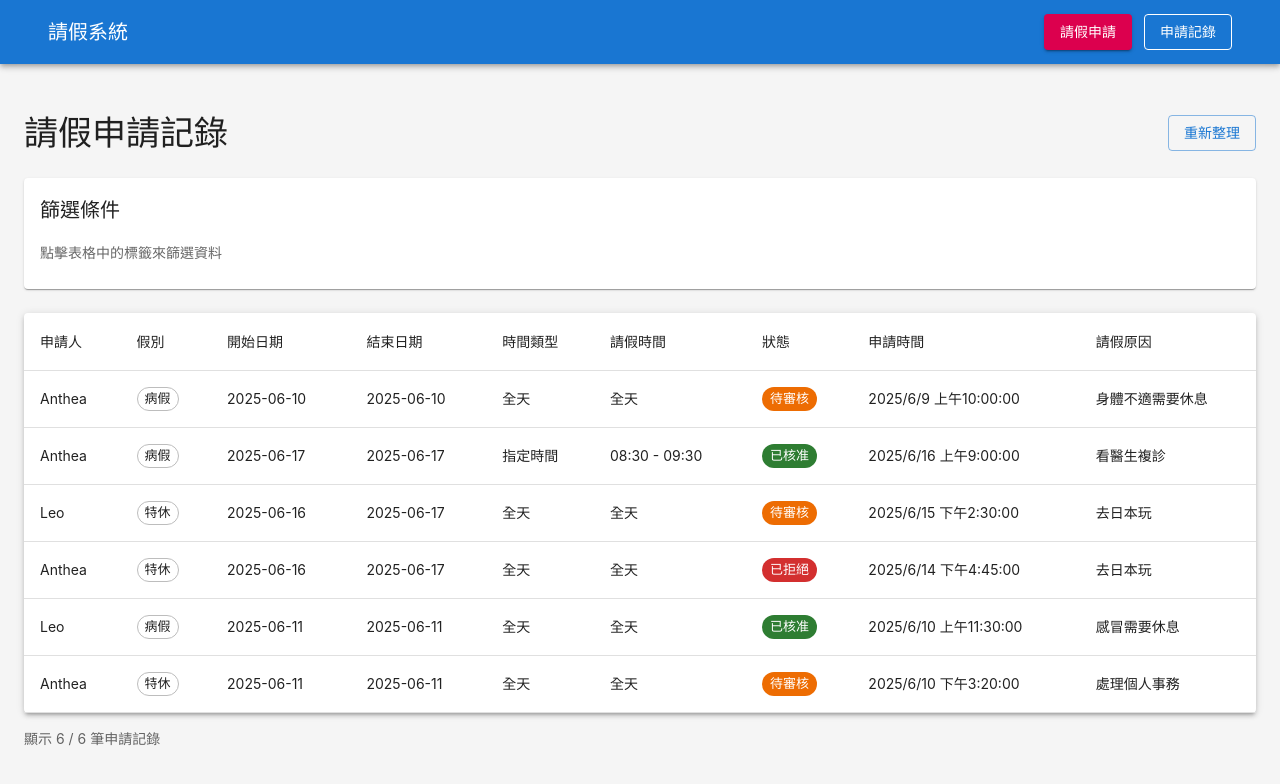
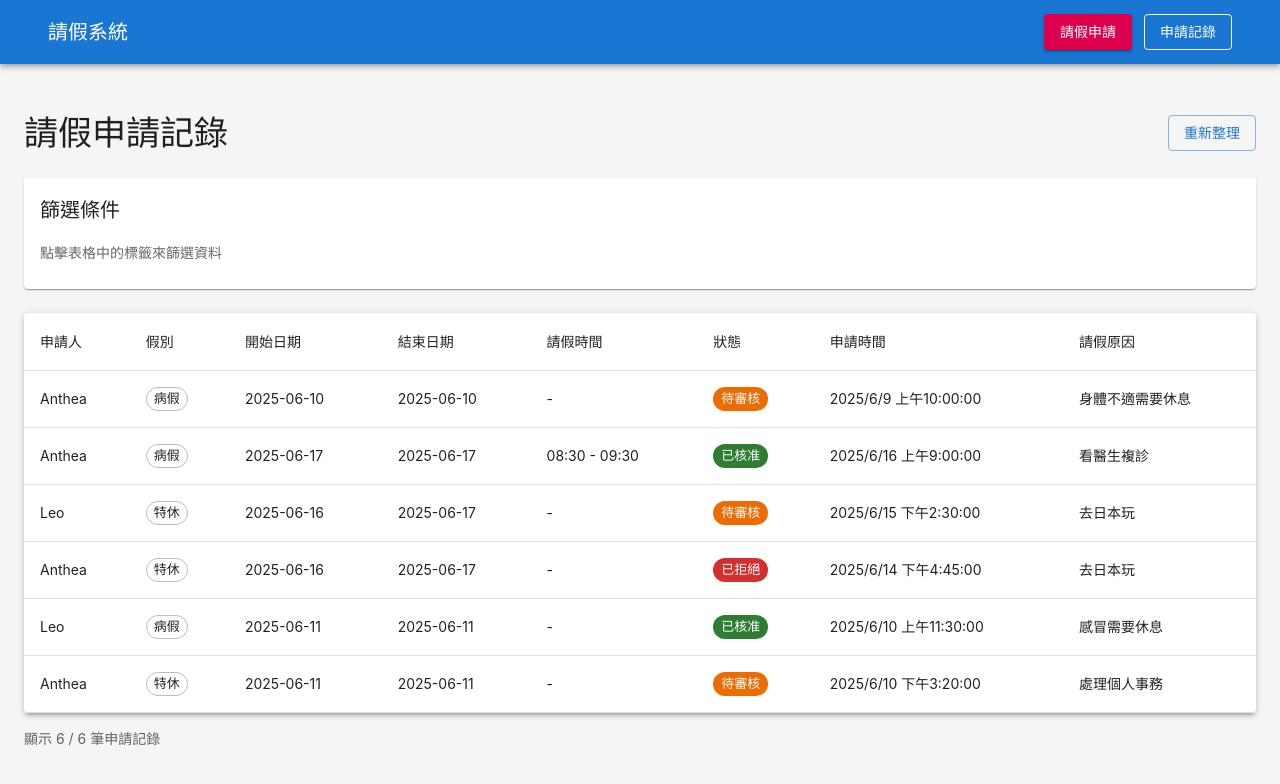
Before and after one commit to anthea-wu/personnel-system, a Next.js app: page /leave-applications in a window 1280 px wide. Shown: the top 784 px of the page. Built offline with nearby package versions, Linux system fonts and the light colour scheme; what @mui/material-nextjs would draw is missing.

Commit message:
refactor: consolidate time type and duration columns

```diff
--- a/src/app/leave-applications/page.tsx
+++ b/src/app/leave-applications/page.tsx
@@ -90,6 +90,16 @@ export default function LeaveApplications() {
       'rejected': '已拒絕'
     };
     return statuses[status] || status;
+  };
+
+  // 格式化請假時間顯示
+  const formatLeaveTimeDisplay = (app: LeaveApplication): string => {
+    if (app.timeType === 'fullDay') {
+      return '-';
+    } else if (app.timeType === 'specificTime' && app.startTime && app.endTime) {
+      return `${app.startTime} - ${app.endTime}`;
+    }
+    return '-';
   };
 
   const handleLeaveTypeChipClick = (leaveType: string) => {
@@ -283,7 +293,6 @@ export default function LeaveApplications() {
                     </TableSortLabel>
                   </TableCell>
                   <TableCell>結束日期</TableCell>
-                  <TableCell>時間類型</TableCell>
                   <TableCell>
                     <TableSortLabel
                       active={sortField === 'duration'}
@@ -309,7 +318,7 @@ export default function LeaveApplications() {
               <TableBody>
                 {filteredAndSortedApplications.length === 0 ? (
                   <TableRow>
-                    <TableCell colSpan={9} align="center">
+                    <TableCell colSpan={8} align="center">
                       <Typography color="textSecondary">
                         {applications.length === 0 ? '目前沒有請假申請記錄' : '沒有符合篩選條件的記錄'}
                       </Typography>
@@ -331,13 +340,7 @@ export default function LeaveApplications() {
                       </TableCell>
                       <TableCell>{app.startDate}</TableCell>
                       <TableCell>{app.endDate}</TableCell>
-                      <TableCell>{app.timeType === 'fullDay' ? '全天' : '指定時間'}</TableCell>
-                      <TableCell>
-                        {app.timeType === 'specificTime' && app.startTime && app.endTime
-                          ? `${app.startTime} - ${app.endTime}`
-                          : '全天'
-                        }
-                      </TableCell>
+                      <TableCell>{formatLeaveTimeDisplay(app)}</TableCell>
                       <TableCell>
                         <Chip
                           label={getStatusText(app.status)}
```
